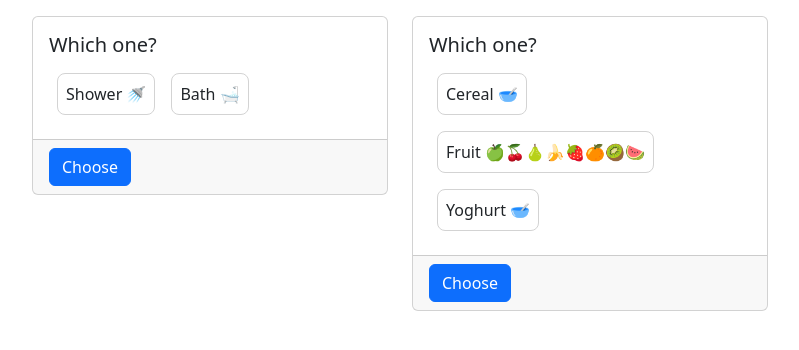
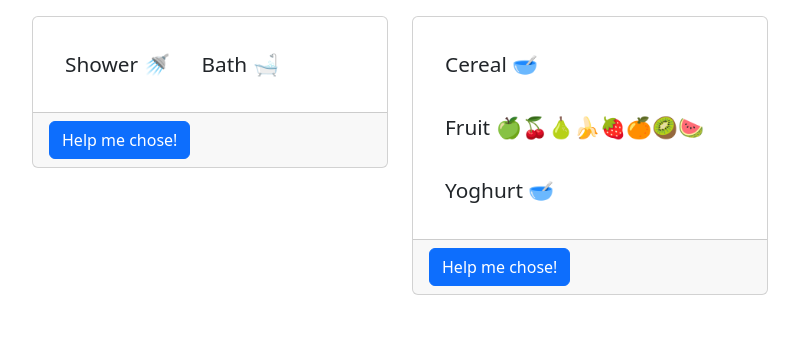
Before and after one commit to pserwylo/kid-chooser, a React (Vite) app: page /#/ in a window 1280 px wide. Shown: the top 350 px of the page, without its empty margins (50-849 px from the left). Built offline with nearby package versions, Linux system fonts and the light colour scheme.

Commit message:
Remember the choice and show that you remember until page refresh.

```diff
--- a/package.json
+++ b/package.json
@@ -13,6 +13,7 @@
     "@reduxjs/toolkit": "^2.2.6",
     "@types/matter-js": "^0.19.6",
     "bootstrap": "^5.3.3",
+    "clsx": "^2.1.1",
     "idb": "^8.0.0",
     "matter-js": "^0.20.0",
     "react": "^18.3.1",
--- a/src/app/choicesSlice.tsx
+++ b/src/app/choicesSlice.tsx
@@ -1,4 +1,4 @@
-import {createSlice} from "@reduxjs/toolkit";
+import {createSlice, PayloadAction} from "@reduxjs/toolkit";
 
 export type IChooser = {
   slug: string;
@@ -8,6 +8,7 @@ export type IChooser = {
 }
 
 export type IChoice = {
+  slug: string;
   label: string;
   emoji: string;
   probability: number;
@@ -17,6 +18,7 @@ export type IChoice = {
 const choicesSlice = createSlice({
   name: 'choices',
   initialState: {
+    chosenChoices: [] as { chooserSlug: string, choiceSlug: string, backupChoiceSlug?: string }[],
     choosers: [
       {
         slug: 'bathing',
@@ -25,21 +27,17 @@ const choicesSlice = createSlice({
         choices:
           [
             {
+              slug: "shower",
               label: "Shower",
               emoji: "🚿",
               probability: 0.7,
             },
             {
+              slug: "bath",
               label: "Bath",
               emoji: "🛁",
               probability: 0.3,
             },
-            /*{
-              label: "Wash in the toilet",
-              emoji: "🚽💩",
-              probability: 1,
-              isJoke: true,
-            }*/
           ]
       },
       {
@@ -49,40 +47,85 @@ const choicesSlice = createSlice({
         choices:
           [
             {
+              slug: "cereal",
               label: "Cereal",
               emoji: "🥣",
               probability: 0.5,
             },
             {
+              slug: "fruit",
               label: "Fruit",
               emoji: "🍏🍒🍐🍌🍓🍊🥝🍉",
               probability: 0.5,
             },
             {
+              slug: "yoghurt",
               label: "Yoghurt",
               emoji: "🥣",
               probability: 4,
             },
-            /*{
-              label: "Poo Smoothies",
-              emoji: "🧋💩",
-              probability: 10,
-              isJoke: true,
-            }*/
           ]
       }
     ] as IChooser[],
   },
   reducers: {
+    recordChoice: (state, action: PayloadAction<{ chooserSlug: string, choiceSlug: string, backupChoiceSlug?: string }>) => {
+      const { chooserSlug, choiceSlug, backupChoiceSlug } = action.payload;
+      const chooser = choicesSlice.getSelectors().selectChooserBySlug(state, chooserSlug);
+      if (!chooser) {
+        throw new Error('Could not find chooser: ' + chooserSlug);
+      }
 
+      const choice = chooser.choices.find((choice) => choice.slug === choiceSlug);
+      if (!choice) {
+        throw new Error('Could not find choice: ' + choiceSlug + ' in chooser: ' + chooserSlug);
+      }
+
+      if (backupChoiceSlug) {
+        const backupChoice = chooser.choices.find((choice) => choice.slug === backupChoiceSlug);
+        if (!backupChoice) {
+          throw new Error('Could not find backup choice: ' + backupChoiceSlug + ' in chooser: ' + chooserSlug);
+        }
+      }
+
+      state.chosenChoices = state.chosenChoices.filter((item) => item.chooserSlug !== chooserSlug).concat({
+        chooserSlug,
+        choiceSlug,
+        backupChoiceSlug,
+      });
+    },
   },
   selectors: {
     selectChoosers: (sliceState) => sliceState.choosers,
+    selectChooserBySlug: (sliceState, slug) => sliceState.choosers.find(c => c.slug === slug),
+    selectChosenChoicesForSlug: (sliceState, chooserSlug) => {
+      const chooser = choicesSlice.getSelectors().selectChooserBySlug(sliceState, chooserSlug);
+      const choices = sliceState.chosenChoices.find(c => c.chooserSlug === chooserSlug);
+      if (choices == null) {
+        return nullChoice;
+      }
+
+      return {
+        choice: chooser?.choices?.find(c => c.slug === choices.choiceSlug) ?? null,
+        backupChoice: chooser?.choices?.find(c => c.slug === choices.backupChoiceSlug) ?? null,
+      };
+    },
   },
 })
 
+const nullChoice = {
+  choice: null,
+  backupChoice: null,
+};
+
 export const {
   selectChoosers,
+  selectChooserBySlug,
+  selectChosenChoicesForSlug,
 } = choicesSlice.selectors;
 
+export const {
+  recordChoice,
+} = choicesSlice.actions;
+
 export default choicesSlice;
--- a/src/index.css
+++ b/src/index.css
@@ -3,9 +3,18 @@ body {
 }
 
 .choice {
-    border: solid 1px lightgray;
-    border-radius: 0.5em;
+    font-size: 1.3rem;
     display: inline-block;
-    margin: 0.5em;
-    padding: 0.5em;
+    margin: 0.5rem;
+    padding: 0.5rem;
 }
+
+.choice-chosen {
+    font-size: 1.5rem;
+    display: block;
+}
+
+.choice-backup {
+    font-size: 0.8rem;
+    display: block;
+}
--- a/src/pages/Chooser.tsx
+++ b/src/pages/Chooser.tsx
@@ -1,7 +1,14 @@
+import "./chooser.css";
 import {Container} from "react-bootstrap";
-import {IChoice, selectChoosers} from "../app/choicesSlice.tsx";
+import {
+  IChoice,
+  recordChoice, selectChooserBySlug,
+  selectChosenChoicesForSlug
+} from "../app/choicesSlice.tsx";
 import {NavLink, useNavigate, useParams} from "react-router-dom";
-import {useSelector} from "react-redux";
+import {useEffect, useState} from "react";
+import {useAppDispatch, useAppSelector} from "../app/hooks.ts";
+import clsx from "clsx";
 
 const randomChoice = (choices: IChoice[], excludeJokes = false): IChoice => {
   const list = excludeJokes ? choices.filter(c => !c.isJoke) : choices;
@@ -9,37 +16,61 @@ const randomChoice = (choices: IChoice[], excludeJokes = false): IChoice => {
   const selectProb = Math.random() * totalProb;
   let sum = 0;
   for (let i = 0; i < choices.length; i++) {
-    sum += choices[i].probability;
+    sum += list[i].probability;
     if (selectProb < sum) {
-      return choices[i];
+      return list[i];
     }
   }
 
-  return choices[choices.length - 1];
+  return list[choices.length - 1];
 };
 
 const Chooser = () => {
 
+  const dispatch = useAppDispatch();
+  const navigate = useNavigate();
   const {chooserSlug} = useParams<{ chooserSlug: string }>();
+  const chooser = useAppSelector(state => selectChooserBySlug(state, chooserSlug));
+  const { choice, backupChoice } = useAppSelector(state => selectChosenChoicesForSlug(state, chooserSlug));
+  const [ hasAlreadyChosen ] = useState(choice != null);
 
-  const chooser = useSelector(selectChoosers).find(c => c.slug === chooserSlug);
-  const navigate = useNavigate();
+  useEffect(() => {
+    if (choice != null) {
+      return;
+    }
+
+    if (chooser == null) {
+      return;
+    }
+
+    const newChoice = randomChoice(chooser.choices);
+    const newBackupChoice = newChoice.isJoke ? randomChoice(chooser.choices, true) : null;
+
+    dispatch(recordChoice({
+      chooserSlug: chooser.slug,
+      choiceSlug: newChoice.slug,
+      backupChoiceSlug: newBackupChoice?.slug
+    }));
+
+  }, [chooser, choice, dispatch]);
 
   if (!chooser) {
     navigate("/");
     return;
   }
 
-  const choice = randomChoice(chooser.choices);
-  const backupChoice = choice.isJoke ? randomChoice(chooser.choices, true) : null;
+  if (choice == null) {
+    return null;
+  }
 
   return (
-    <Container>
+    <Container className={clsx('chooser-root', { 'fade-in': !hasAlreadyChosen })}>
+      {hasAlreadyChosen && <p>You've already chosen:</p>}
       <h1>{choice.label} {choice.emoji}</h1>
+
       {backupChoice != null && <p>Just kidding, it's {backupChoice.label} {backupChoice.emoji}!</p>}
 
       <NavLink to="/">Back</NavLink>
-
     </Container>
   )
 }
--- a/src/pages/Splash.tsx
+++ b/src/pages/Splash.tsx
@@ -1,33 +1,54 @@
-import {Button, Card, CardBody, CardFooter, CardTitle, Col, Container, Row} from "react-bootstrap";
+import {Button, Card, CardBody, CardFooter, Col, Container, Row} from "react-bootstrap";
 import {LinkContainer} from 'react-router-bootstrap';
-import {useSelector} from "react-redux";
-import {selectChoosers} from "../app/choicesSlice.tsx";
+import {IChooser, selectChoosers, selectChosenChoicesForSlug} from "../app/choicesSlice.tsx";
+import {useAppSelector} from "../app/hooks.ts";
 
 const Splash = () => {
 
-  const choosers = useSelector(selectChoosers);
-
-  const onChoose = () => {
-
-  }
+  const choosers = useAppSelector(selectChoosers);
 
   return (<Container>
     <Row>
       {choosers.map(chooser => (<Col md={4} key={chooser.slug}>
-        <Card key={chooser.slug}>
-          <CardBody>
-            <CardTitle>Which one?</CardTitle>
-            {chooser.choices.map(option => <div key={option.label}
-                                                className="choice">{option.label} {option.emoji}</div>)}
-          </CardBody>
-          <CardFooter>
-            <LinkContainer to={`/choose/${chooser.slug}`}>
-              <Button onClick={() => onChoose()}>Choose</Button>
-            </LinkContainer>
-          </CardFooter>
-        </Card></Col>))}
+        <ChooserCard chooser={chooser} />
+        </Col>))}
     </Row>
   </Container>);
 }
 
+type IChooserCardProps = {
+  chooser: IChooser;
+}
+
+const ChooserCard = ({ chooser }: IChooserCardProps) => {
+
+  const { choice, backupChoice } = useAppSelector(state => selectChosenChoicesForSlug(state, chooser.slug));
+
+  return (
+    <Card key={chooser.slug}>
+      <CardBody>
+        {choice != null ? (
+          <>
+            <div className="choice choice-chosen">{choice.label} {choice.emoji}</div>
+            {backupChoice && <div className="choice choice-backup choice-chosen">Just kidding, it's {choice.label} {choice.emoji}</div>}
+          </>
+        ) : (
+          <>
+            {chooser.choices.map(option => <div key={option.label} className="choice">{option.label} {option.emoji}</div>)}
+          </>
+        )}
+      </CardBody>
+      <CardFooter>
+        {choice == null ? (
+          <LinkContainer to={`/choose/${chooser.slug}`}>
+            <Button>Help me chose!</Button>
+          </LinkContainer>
+        ) : (
+          <>Already chosen. Try again tomorrow.</>
+        )}
+      </CardFooter>
+    </Card>
+  );
+};
+
 export default Splash;
--- /dev/null
+++ b/src/pages/chooser.css
@@ -0,0 +1,10 @@
+.chooser-root.fade-in {
+    animation: fadeIn 3.5s;
+    margin: 2rem;
+}
+
+@keyframes fadeIn {
+    0% { opacity: 0; }
+    20% { opacity: 0; }
+    100% { opacity: 1; }
+}
```
Also changed, not shown: 1 other file (tests, documents, lock files or other folders).
